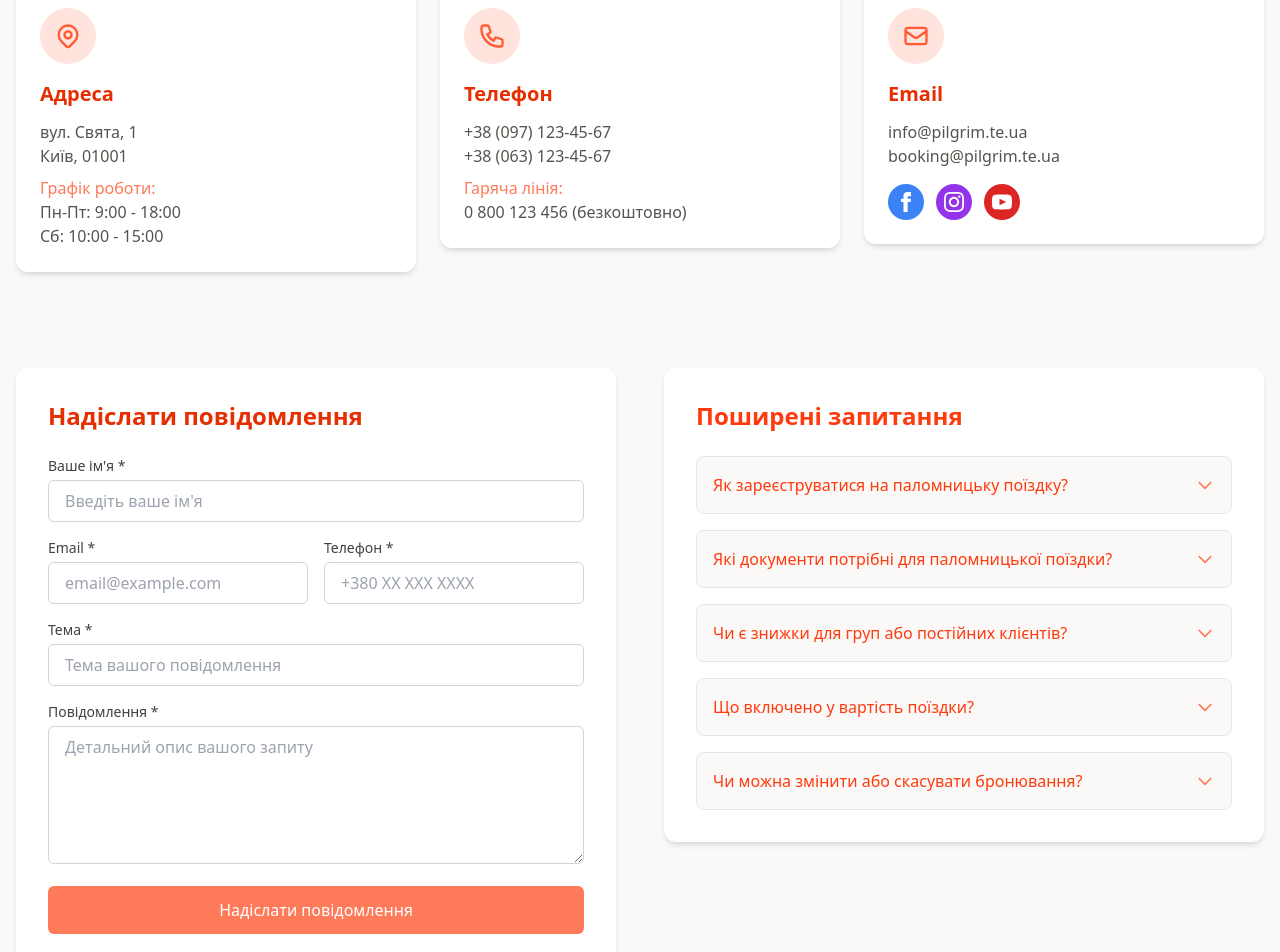
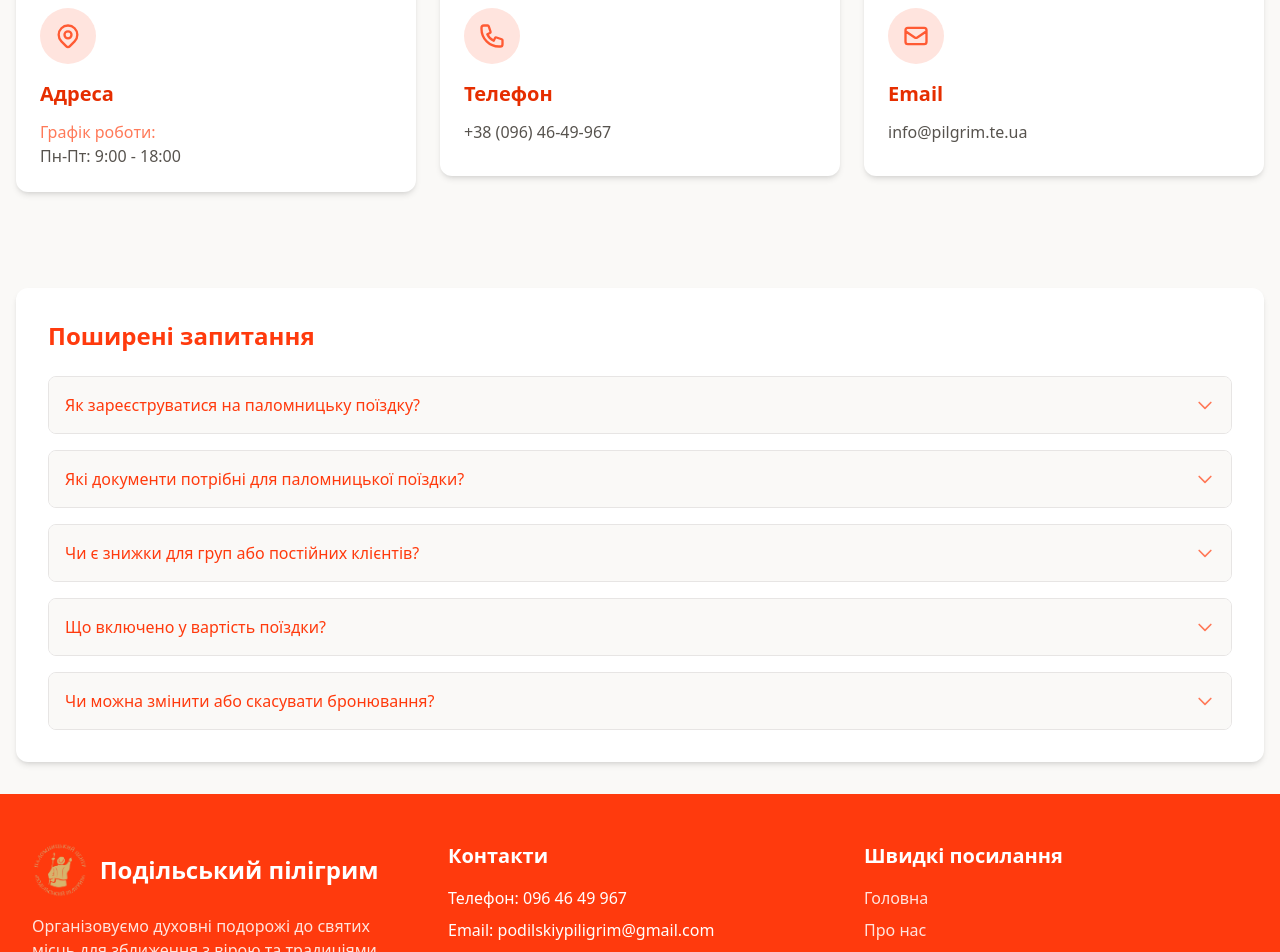
Before and after one commit to NazarPagor/pil_site, a Next.js app: page /contacts in a window 1280 px wide. Shown: the part 320-1272 px from the top of the page. Built offline with nearby package versions, Linux system fonts and the light colour scheme.

Commit message:
fix content

```diff
--- a/src/components/Footer.tsx
+++ b/src/components/Footer.tsx
@@ -58,16 +58,17 @@ export const Footer = () => {
             <h3 className="text-lg font-semibold mb-4">Контакти</h3>
             <ul className="space-y-2 text-gray-400">
               <li>
-                <a href="tel:+380123456789" className="hover:text-white transition-colors">
-                  +38 (012) 345-67-89
+                <a href="tel:+380964649967" className="hover:text-white transition-colors">
+                  +38 (096) 46-49-967
+
                 </a>
               </li>
               <li>
-                <a href="mailto:info@pilgrim.com.ua" className="hover:text-white transition-colors">
-                  info@pilgrim.com.ua
+                <a href="mailto:podilskiypiligrim@gmail.com" className="hover:text-white transition-colors">
+                  podilskiypiligrim@gmail.com
                 </a>
               </li>
-              <li>м. Хмельницький</li>
+              {/* <li>м. Хмельницький</li> */}
             </ul>
           </div>
         </div>
--- a/src/components/about/AboutPageContent.tsx
+++ b/src/components/about/AboutPageContent.tsx
@@ -245,7 +245,7 @@ export default function AboutPageContent() {
       </section>
 
       {/* Наша команда */}
-      <section className="bg-warmGray-100 py-16">
+      {/* <section className="bg-warmGray-100 py-16">
         <div className="max-w-6xl mx-auto px-4">
           <AnimateOnScroll animation="animate-fade-in" delay={100}>
             <div className="text-center mb-12">
@@ -279,7 +279,7 @@ export default function AboutPageContent() {
             ))}
           </div>
         </div>
-      </section>
+      </section> */}
 
       {/* Чому обирають нас */}
       <section className="max-w-6xl mx-auto px-4 mb-12">
--- a/src/components/contacts/ContactsPageContent.tsx
+++ b/src/components/contacts/ContactsPageContent.tsx
@@ -133,14 +133,14 @@ export default function ContactsPageContent() {
                 </svg>
               </div>
               <h3 className="text-xl font-semibold mb-3 text-primary-900">Адреса</h3>
-              <p className="text-warmGray-600 mb-2">
+              {/* <p className="text-warmGray-600 mb-2">
                 вул. Свята, 1<br />
                 Київ, 01001
-              </p>
+              </p> */}
               <p className="text-warmGray-600">
                 <span className="text-primary-600 font-medium">Графік роботи:</span><br />
                 Пн-Пт: 9:00 - 18:00<br />
-                Сб: 10:00 - 15:00
+                {/* Сб: 10:00 - 15:00 */}
               </p>
             </div>
           </AnimateOnScroll>
@@ -154,13 +154,13 @@ export default function ContactsPageContent() {
               </div>
               <h3 className="text-xl font-semibold mb-3 text-primary-900">Телефон</h3>
               <p className="text-warmGray-600 mb-2">
-                <a href="tel:+380971234567" className="hover:text-primary-600 transition-colors">+38 (097) 123-45-67</a><br />
-                <a href="tel:+380631234567" className="hover:text-primary-600 transition-colors">+38 (063) 123-45-67</a>
+                <a href="tel:+380964649967" className="hover:text-primary-600 transition-colors">+38 (096) 46-49-967</a><br />
+                {/* <a href="tel:+380964649967" className="hover:text-primary-600 transition-colors">+38 (096) 46-49-967</a> */}
               </p>
-              <p className="text-warmGray-600">
+              {/* <p className="text-warmGray-600">
                 <span className="text-primary-600 font-medium">Гаряча лінія:</span><br />
-                <a href="tel:+380800123456" className="hover:text-primary-600 transition-colors">0 800 123 456</a> (безкоштовно)
-              </p>
+                <a href="tel:+380964649967" className="hover:text-primary-600 transition-colors">0 800 123 456</a> (безкоштовно)
+              </p> */}
             </div>
           </AnimateOnScroll>
 
@@ -174,9 +174,9 @@ export default function ContactsPageContent() {
               <h3 className="text-xl font-semibold mb-3 text-primary-900">Email</h3>
               <p className="text-warmGray-600 mb-2">
                 <a href="mailto:info@pilgrim.te.ua" className="hover:text-primary-600 transition-colors">info@pilgrim.te.ua</a><br />
-                <a href="mailto:booking@pilgrim.te.ua" className="hover:text-primary-600 transition-colors">booking@pilgrim.te.ua</a>
+                {/* <a href="mailto:booking@pilgrim.te.ua" className="hover:text-primary-600 transition-colors">booking@pilgrim.te.ua</a> */}
               </p>
-              <div className="flex mt-4 space-x-3">
+              {/* <div className="flex mt-4 space-x-3">
                 <a href="https://facebook.com" target="_blank" rel="noopener noreferrer" className="w-9 h-9 bg-blue-500 text-white rounded-full flex items-center justify-center hover:bg-blue-600 transition-colors">
                   <svg className="w-5 h-5" fill="currentColor" viewBox="0 0 24 24">
                     <path d="M9 8h-3v4h3v12h5v-12h3.642l.358-4h-4v-1.667c0-.955.192-1.333 1.115-1.333h2.885v-5h-3.808c-3.596 0-5.192 1.583-5.192 4.615v3.385z" />
@@ -192,7 +192,7 @@ export default function ContactsPageContent() {
                     <path d="M19.615 3.184c-3.604-.246-11.631-.245-15.23 0-3.897.266-4.356 2.62-4.385 8.816.029 6.185.484 8.549 4.385 8.816 3.6.245 11.626.246 15.23 0 3.897-.266 4.356-2.62 4.385-8.816-.029-6.185-.484-8.549-4.385-8.816zm-10.615 12.816v-8l8 3.993-8 4.007z" />
                   </svg>
                 </a>
-              </div>
+              </div> */}
             </div>
           </AnimateOnScroll>
         </div>
@@ -200,9 +200,9 @@ export default function ContactsPageContent() {
 
       {/* Контактна форма та FAQ */}
       <section className="max-w-7xl mx-auto px-4 py-8">
-        <div className="grid grid-cols-1 lg:grid-cols-2 gap-12">
+        <div className="grid grid-cols-1 lg:grid-cols-1 gap-12">
           {/* Контактна форма */}
-          <AnimateOnScroll animation="animate-slide-in-up">
+          {/* <AnimateOnScroll animation="animate-slide-in-up">
             <div className="bg-white p-8 rounded-xl shadow-md">
               <h2 className="text-2xl font-bold mb-6 text-primary-900">Надіслати повідомлення</h2>
 
@@ -337,7 +337,7 @@ export default function ContactsPageContent() {
                 </form>
               )}
             </div>
-          </AnimateOnScroll>
+          </AnimateOnScroll> */}
 
           {/* FAQ */}
           <AnimateOnScroll animation="animate-slide-in-up" delay={100}>
@@ -381,12 +381,12 @@ export default function ContactsPageContent() {
       </section>
 
       {/* Гугл карта */}
-      <section className="max-w-7xl mx-auto px-4 mb-16">
+      {/* <section className="max-w-7xl mx-auto px-4 mb-16">
         <AnimateOnScroll animation="animate-fade-in">
           <h2 className="text-2xl font-bold mb-6 text-primary-800 text-center">Як нас знайти</h2>
           <div className="rounded-xl overflow-hidden shadow-md" ref={mapRef}></div>
         </AnimateOnScroll>
-      </section>
+      </section> */}
     </div>
   );
 }
--- a/src/components/events/EventDetailPageContent.tsx
+++ b/src/components/events/EventDetailPageContent.tsx
@@ -45,6 +45,8 @@ const EventDetailPageContent = ({ eventId }: EventDetailProps) => {
   const [event, setEvent] = useState<Event | null>(null);
   const [isLoading, setIsLoading] = useState(true);
   const [error, setError] = useState<string | null>(null);
+
+
 
 
   useEffect(() => {
--- a/src/components/events/EventTabs.tsx
+++ b/src/components/events/EventTabs.tsx
@@ -129,6 +129,11 @@ const EventTabs: React.FC<EventTabsProps> = ({ eventId, eventData }) => {
       <div className="p-6">
         {activeTab === 'program' && (
           <div>
+            <h3 className="text-xl font-semibold text-primary-900 mb-4">Про місце проведення</h3>
+            <div
+              className="prose max-w-none text-gray-700 mb-8"
+              dangerouslySetInnerHTML={{ __html: eventData?.location?.description }}
+            />
             <h3 className="text-xl font-semibold text-primary-900 mb-4">Про поїздку</h3>
             <div
               className="prose max-w-none text-gray-700 mb-8"
--- a/src/components/layout/MainLayout.tsx
+++ b/src/components/layout/MainLayout.tsx
@@ -170,9 +170,9 @@ export default function MainLayout({ children }: MainLayoutProps) {
             <div>
               <h3 className="text-xl font-semibold mb-4">Контакти</h3>
               <address className="not-italic">
-                <p className="mb-2">м. Хмельницький</p>
-                <p className="mb-2">Телефон: +380 (12) 345-67-89</p>
-                <p>Email: info@pilgrim.com.ua</p>
+                {/* <p className="mb-2">м. Хмельницький</p> */}
+                <p className="mb-2">Телефон: 096 46 49 967</p>
+                <p>Email: podilskiypiligrim@gmail.com</p>
               </address>
             </div>
             <div>
```
Also changed, not shown: src/components/events/EventActionSidebar.tsx (+14 -11 lines).
